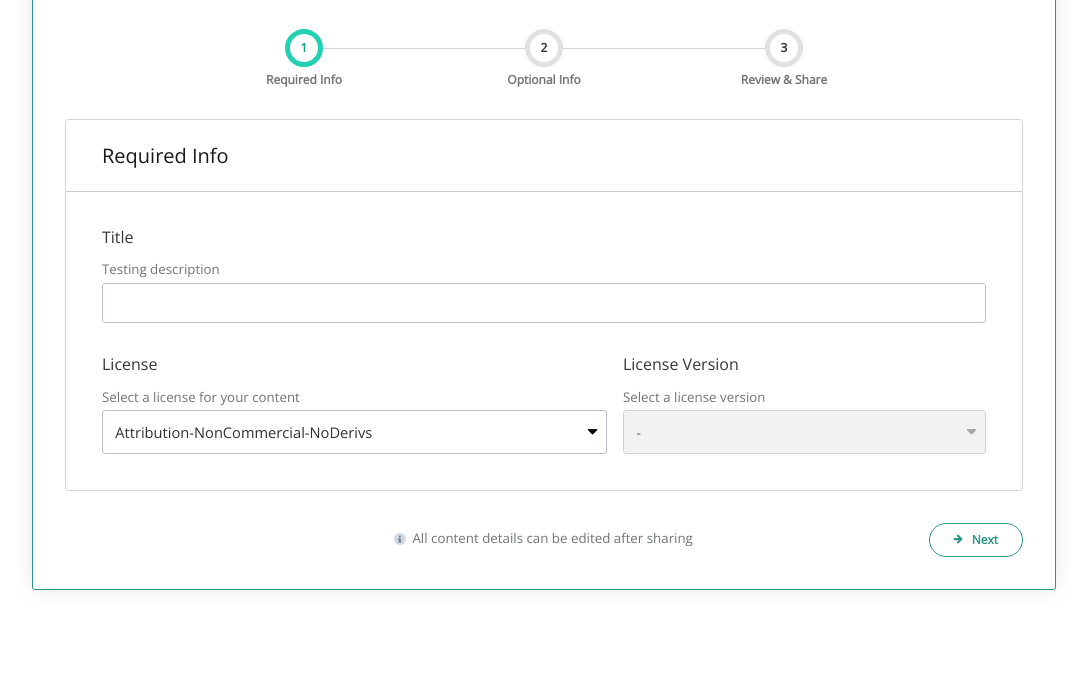
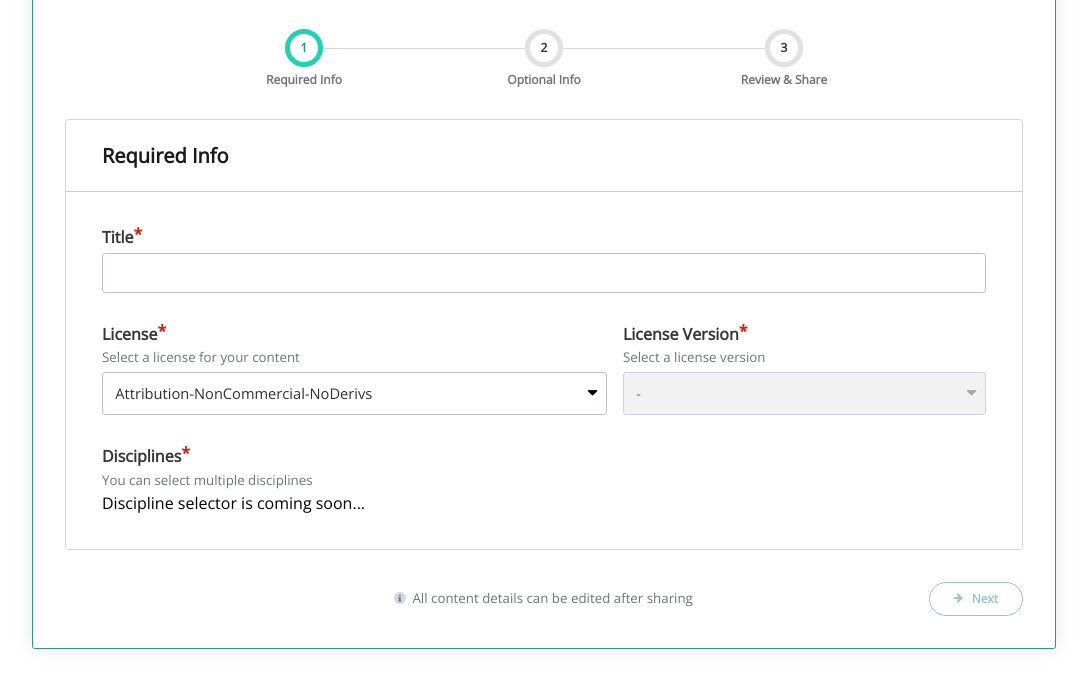
Before and after one commit to h5p/h5p-hub-sharing-ui, a React app: page / in a window 1280 px wide. Shown: the part 119-800 px from the top of the page, without its empty margins (96-1183 px from the left). Built offline with nearby package versions, Linux system fonts and the light colour scheme; a web font is replaced by a local one.

Commit message:
HFP-2975 Required info page

```diff
--- a/src/components/Main.js
+++ b/src/components/Main.js
@@ -19,11 +19,11 @@ import './Main.scss';
  * @param {bool} shared Is this shared yet?
  */
 
-const getSteps = (shared, mandatory, optional) => {
+const getSteps = (shared, mandatory, optional, isValid) => {
   let steps = [
     {
       title: 'requiredInfo',
-      content: <Mandatory mandatoryInfo={mandatory.info} setMandatoryInfo={mandatory.setter}/>,
+      content: <Mandatory mandatoryInfo={mandatory.info} setMandatoryInfo={mandatory.setter} setIsValid={isValid}/>,
       nextButton: {
         label: 'next',
         variant: 'outlined'
@@ -74,6 +74,7 @@ const getSteps = (shared, mandatory, optional) => {
 function Main() {
   const [activeStep, setActiveStep] = React.useState(0);
   const [isShared, setShared] = React.useState(false);
+  const [isValid, setIsValid] = React.useState(false);
   const defaultOptional = {keywords: []}
   const [optionalInfo, setOptionalInfo] = React.useState(defaultOptional);
   const l10n = useContext(TranslationContext);
@@ -81,13 +82,15 @@ function Main() {
   const mandatoryDefaultValues = { license: metadata.licenses[0].id };
   const [mandatoryInfo, setMandatoryInfo] = React.useState(mandatoryDefaultValues);
 
+
   const steps = getSteps(isShared, {
     info: mandatoryInfo,
     setter: setMandatoryInfo
   }, {
     info: optionalInfo,
     setter: setOptionalInfo
-  });
+  }, setIsValid);
+
   const step = steps[activeStep];
 
   /**
@@ -166,7 +169,7 @@ function Main() {
               }
               {
                 step.nextButton &&
-                <Button name="next" variant={step.nextButton.variant} color="green" onClick={handleNext}>
+                <Button name="next" variant={step.nextButton.variant} color="green" onClick={handleNext} enabled={isValid}>
                   {l10n[step.nextButton.label]}
                 </Button>
               }
--- a/src/components/Main.scss
+++ b/src/components/Main.scss
@@ -45,6 +45,7 @@
   .step-title {
     color: #1a1a1a;
     font-size: 1.250em;
+    font-weight: bold;
     border-bottom: 1px solid #ccc;
     padding: 1.2em 1.8em;
   }
@@ -136,7 +137,6 @@
   .icon-dropdown:before {
     content: "\e900";
   }
-
   .icon-info:before {
     content: "\e901";
   }
--- a/src/components/generic/button/Button.js
+++ b/src/components/generic/button/Button.js
@@ -3,7 +3,7 @@ import PropTypes from 'prop-types';
 
 import './Button.scss';
 
-const Button = ({children, name, onClick, variant, color}) => {
+const Button = ({children, name, onClick, variant, color, enabled}) => {
 
   let classes = [];
 
@@ -18,7 +18,7 @@ const Button = ({children, name, onClick, variant, color}) => {
   }
 
   return (
-    <button type="button" className={classes.join(' ')} onClick={onClick}>
+    <button type="button" className={classes.join(' ')} onClick={onClick} disabled={enabled === false}>
       {children}
     </button>
   );
@@ -29,7 +29,8 @@ Button.propTypes = {
   name: PropTypes.string,
   onClick: PropTypes.func.isRequired,
   variant: PropTypes.string,
-  color: PropTypes.string
+  color: PropTypes.string,
+  enabled: PropTypes.bool,
 };
 
 export default Button;
--- a/src/components/generic/form/Element.js
+++ b/src/components/generic/form/Element.js
@@ -5,7 +5,7 @@ import './Element.scss';
 
 const FormElement = ({label, description, mandatory, children}) => {
   return (
-    <div className="form-element">
+    <div className={`form-element ${mandatory ? 'mandatory' : ''}`}>
       <label htmlFor={children.props.id}>{label}</label>
       {
         description &&
--- a/src/components/generic/form/Element.scss
+++ b/src/components/generic/form/Element.scss
@@ -1,9 +1,26 @@
 .h5p-hub-publish .form-element {
   font-family: 'Open Sans', sans-serif;
+  margin: 2em 0;
+
+  &:first-child {
+    margin-top: 0;
+  }
+
+  &:last-child {
+    margin-bottom: 0;
+  }
+
   label {
     display: block;
     color: #363636;
-    margin-bottom: 1em;
+    margin-bottom: 0.4em;
+    font-weight: bold;
+  }
+  &.mandatory label:after {
+    content: '*';
+    color: #d11e15;
+    position: relative;
+    top: -0.2em;
   }
   input{
     font-size: 0.833em;
@@ -21,6 +38,6 @@
   .description{
     font-size: 0.833em;
     color: #707475;
-    margin: 0.4em 0;
+    margin: 0.5em 0;
   }
 }
--- a/src/components/steps/Mandatory.js
+++ b/src/components/steps/Mandatory.js
@@ -3,37 +3,54 @@ import FormElement from '../generic/form/Element';
 import Dropdown from '../generic/dropdown/Dropdown';
 import TranslationContext from '../../context/Translation';
 import MetadataContext from '../../context/Metadata';
-import './Mandatory.scss';
 import PropTypes from 'prop-types';
 
-const Mandatory = ({ mandatoryInfo, setMandatoryInfo }) => {
+import './Mandatory.scss';
+
+const Mandatory = ({ mandatoryInfo, setMandatoryInfo, setIsValid }) => {
 
   const l10n = useContext(TranslationContext);
   const metadata = useContext(MetadataContext);
 
   /**
-   * Set license when changed
-   * @param  {Event} event
+   * Is all mandatory fields filled?
+   *
+   * @returns {bool}
    */
-  const setLicense = (event) => {
-    event.persist();
-    setMandatoryInfo(() => ({
-      ...mandatoryInfo,
-      license: event.target.value
-    }));
-  }
+  const isValid = () => {
+    if (mandatoryInfo.title === undefined || mandatoryInfo.title.trim().length === 0) {
+      return false;
+    }
+
+    if (!mandatoryInfo.license) {
+      return false;
+    }
+
+    // Check that license version is set for those licenses having a version
+    const versions = getLicenseVersions(mandatoryInfo.license);
+    if (versions.length !== 0 && !mandatoryInfo.licenseVersion) {
+      return false;
+    }
+
+    return true;
+  };
 
   /**
-   * Set license version when changed
-   * @param  {Event} event
+   * Update a field
+   *
+   * @param {SyntheticEvent} event
+   * @param {string} name
    */
-  const setLicenseVersion = (event) => {
+  const updateField = (event, name) => {
     event.persist();
-    setMandatoryInfo(() => ({
-      ...mandatoryInfo,
-      licenseVersion: event.target.value
-    }));
-  }
+
+    setMandatoryInfo(() => {
+      mandatoryInfo[name] = event.target.value.trim();
+      return mandatoryInfo;
+    });
+
+    setIsValid(() => isValid());
+  };
 
   /**
    * Get all licenses versions from a given license id
@@ -50,24 +67,36 @@ const Mandatory = ({ mandatoryInfo, setMandatoryInfo }) => {
 
   return (
     <>
-      <FormElement label="Title" description="Testing description" mandatory={true}>
-        <input id="title"></input>
+      <FormElement label={l10n.title} mandatory={true}>
+        <input id="title" onChange={e => updateField(e, 'title')}></input>
       </FormElement>
-      <div className='license-row'>
+      <div className='form-element license-row'>
         <div className="license">
-          <FormElement label={l10n.license} description={l10n.licenseDescription}>
-            <Dropdown options={metadata.licenses} onChange={setLicense}></Dropdown>
+          <FormElement
+            label={l10n.license}
+            description={l10n.licenseDescription}
+            mandatory={true}
+          >
+            <Dropdown options={metadata.licenses} onChange={e => updateField(e, 'license')}></Dropdown>
           </FormElement>
         </div>
         <div className='license-version'>
-          <FormElement label={l10n.licenseVersion} description={l10n.licenseVersionDescription}>
-            <Dropdown options={getLicenseVersions(mandatoryInfo.license)} onChange={setLicenseVersion}></Dropdown>
+          <FormElement
+            label={l10n.licenseVersion}
+            description={l10n.licenseVersionDescription}
+            mandatory={true}
+          >
+            <Dropdown options={getLicenseVersions(mandatoryInfo.license)} onChange={e => updateField(e, 'licenseVersion')}></Dropdown>
           </FormElement>
         </div>
-
       </div>
-
-
+      <FormElement
+        label={l10n.disciplineLabel}
+        description={l10n.disciplineDescription}
+        mandatory={true}
+      >
+        <div>Discipline selector is coming soon...</div>
+      </FormElement>
     </>
   );
 };
--- a/src/components/steps/Mandatory.scss
+++ b/src/components/steps/Mandatory.scss
@@ -9,14 +9,12 @@
     .license {
       flex-grow: 1;
       min-width: 17em;
-      margin-top: 2em;
       //Make space between dropdowns that isn't showed when wrapped
       border-right: 1em solid #ffffff;
     }
     .license-version {
       flex-grow: 1;
       min-width: 17em;
-      margin-top: 2em;
       //Make space between dropdowns that isn't showed when wrapped
       border-right: 1em solid #ffffff;
     }
--- a/src/test/en.js
+++ b/src/test/en.js
@@ -15,15 +15,16 @@ const trans = {
   shared: 'Shared',
 
   currentStep: 'Step :step of :total',
-
   sharingNote: 'All content details can be edited after sharing',
 
-  // License dropdown
+  // Mandatory page
   licenseDescription: 'Select a license for your content',
   licenseVersion: 'License Version',
   licenseVersionDescription: 'Select a license version',
+  disciplineLabel: 'Disciplines',
+  disciplineDescription: 'You can select multiple disciplines',
 
-  //Optional
+  // Optional page
   removeChip: 'Remove :chip from the list',
   keywordsPlaceholder: 'Add keywords',
   keywords: 'Keywords',
```
